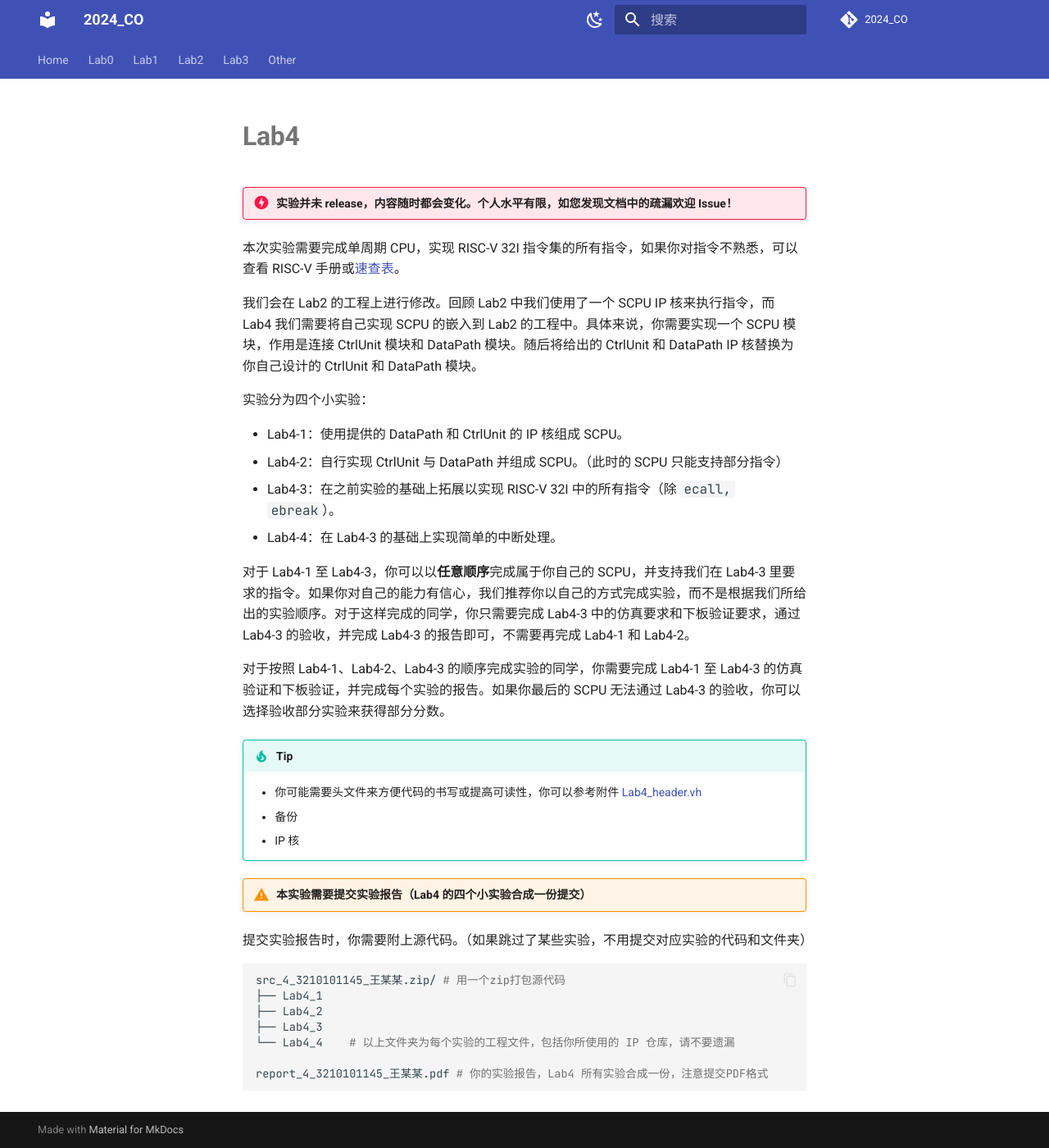
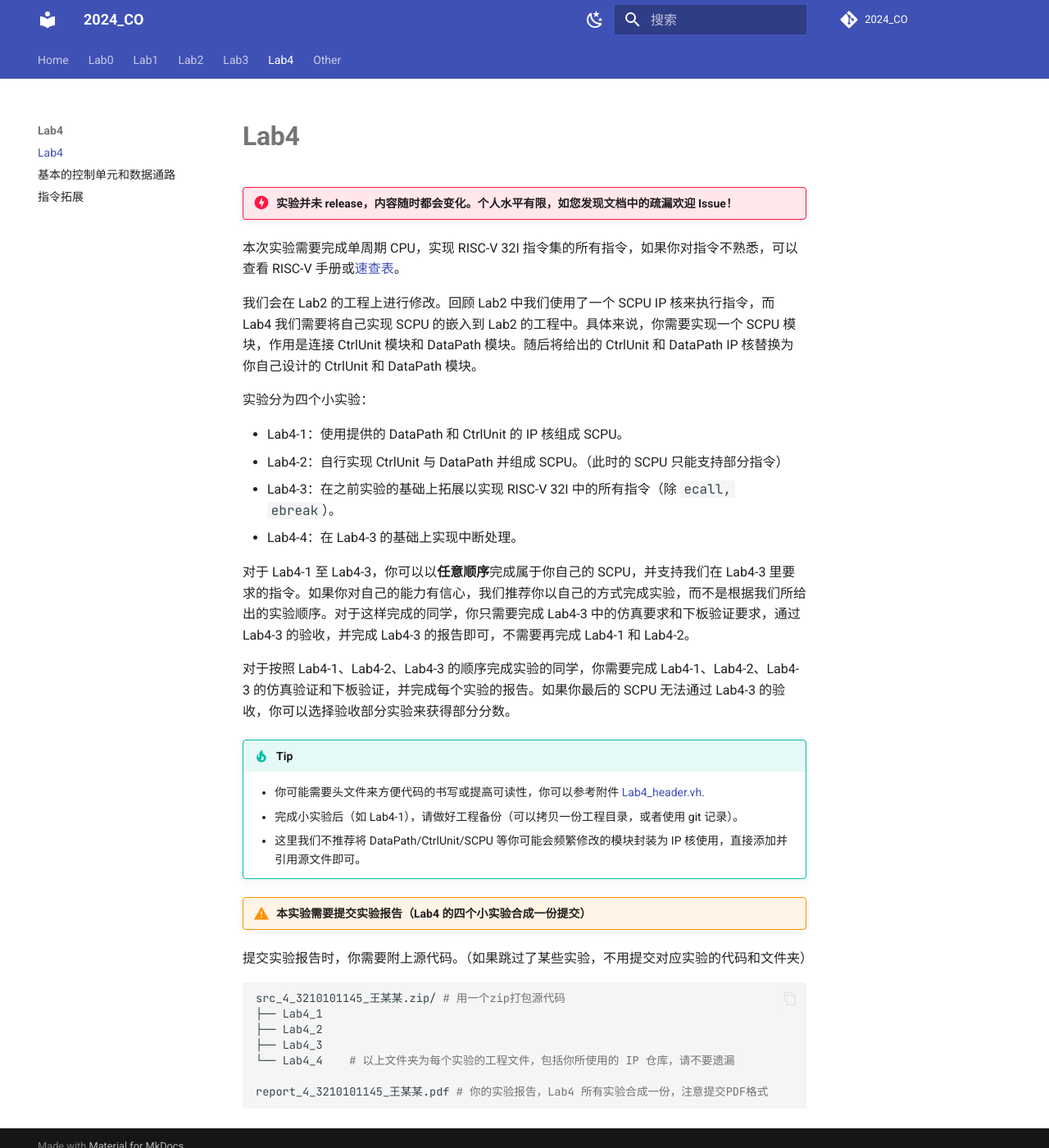
Before and after one commit to Guahao31/2024_CO, an MkDocs documentation site: the page built from docs/Lab4/Lab4.md, in a window 1280 px wide and 1400 px high. Shown: the whole window at 82% size. Built offline with MkDocs 1.6.1 and Material for MkDocs 9.7.7, drawn with Linux system fonts in a browser that asks for light colours; a script that is not in the unit is left out; comment, search, counter and statistics services are not loaded.

Commit message:
docs: init lab4

```diff
--- a/docs/Lab4/Lab4.md
+++ b/docs/Lab4/Lab4.md
@@ -13,16 +13,16 @@
 * Lab4-1：使用提供的 DataPath 和 CtrlUnit 的 IP 核组成 SCPU。
 * Lab4-2：自行实现 CtrlUnit 与 DataPath 并组成 SCPU。（此时的 SCPU 只能支持部分指令）
 * Lab4-3：在之前实验的基础上拓展以实现 RISC-V 32I 中的所有指令（除 `ecall, ebreak`）。
-* Lab4-4：在 Lab4-3 的基础上实现简单的中断处理。
+* Lab4-4：在 Lab4-3 的基础上实现中断处理。
 
 对于 Lab4-1 至 Lab4-3，你可以以**任意顺序**完成属于你自己的 SCPU，并支持我们在 Lab4-3 里要求的指令。如果你对自己的能力有信心，我们推荐你以自己的方式完成实验，而不是根据我们所给出的实验顺序。对于这样完成的同学，你只需要完成 Lab4-3 中的仿真要求和下板验证要求，通过 Lab4-3 的验收，并完成 Lab4-3 的报告即可，不需要再完成 Lab4-1 和 Lab4-2。
 
-对于按照 Lab4-1、Lab4-2、Lab4-3 的顺序完成实验的同学，你需要完成 Lab4-1 至 Lab4-3 的仿真验证和下板验证，并完成每个实验的报告。如果你最后的 SCPU 无法通过 Lab4-3 的验收，你可以选择验收部分实验来获得部分分数。
+对于按照 Lab4-1、Lab4-2、Lab4-3 的顺序完成实验的同学，你需要完成 Lab4-1、Lab4-2、Lab4-3 的仿真验证和下板验证，并完成每个实验的报告。如果你最后的 SCPU 无法通过 Lab4-3 的验收，你可以选择验收部分实验来获得部分分数。
 
 !!! Tip
-    * 你可能需要头文件来方便代码的书写或提高可读性，你可以参考附件 [Lab4_header.vh](./attachment/Lab4_header.vh)
-    * 备份
-    * IP 核
+    * 你可能需要头文件来方便代码的书写或提高可读性，你可以参考附件 [Lab4_header.vh](./attachment/Lab4_header.vh).
+    * 完成小实验后（如 Lab4-1），请做好工程备份（可以拷贝一份工程目录，或者使用 git 记录）。
+    * 这里我们不推荐将 DataPath/CtrlUnit/SCPU 等你可能会频繁修改的模块封装为 IP 核使用，直接添加并引用源文件即可。
 
 !!! warning "本实验需要提交实验报告（Lab4 的四个小实验合成一份提交）"
 
--- a/mkdocs.yml
+++ b/mkdocs.yml
@@ -79,10 +79,10 @@ nav:
     - 乘法器: Lab3/multiplier.md
     - 除法器: Lab3/divider.md
     - 浮点加法器: Lab3/floating_point_adder.md
-  # - Lab4:
-  #   - Lab4/Lab4.md
-  #   - DataPath & CtrlUnit: Lab4/DataPath_CtrlUnit.md
-  #   - Instruction Extension: Lab4/instr_extension.md
+  - Lab4:
+    - Lab4/Lab4.md
+    - 基本的控制单元和数据通路: Lab4/DataPath_CtrlUnit.md
+    - 指令拓展: Lab4/instr_extension.md
   #   - Exception & Interruption: Lab4/exception_interruption.md
   # - Lab5:
   #   - Lab5/Lab5.md
```
Also changed, not shown: docs/Lab4/DataPath_CtrlUnit.md (+1 -1 lines), docs/Lab4/exception_interruption.md (+1 -1 lines), docs/Lab4/instr_extension.md (+1 -1 lines).
